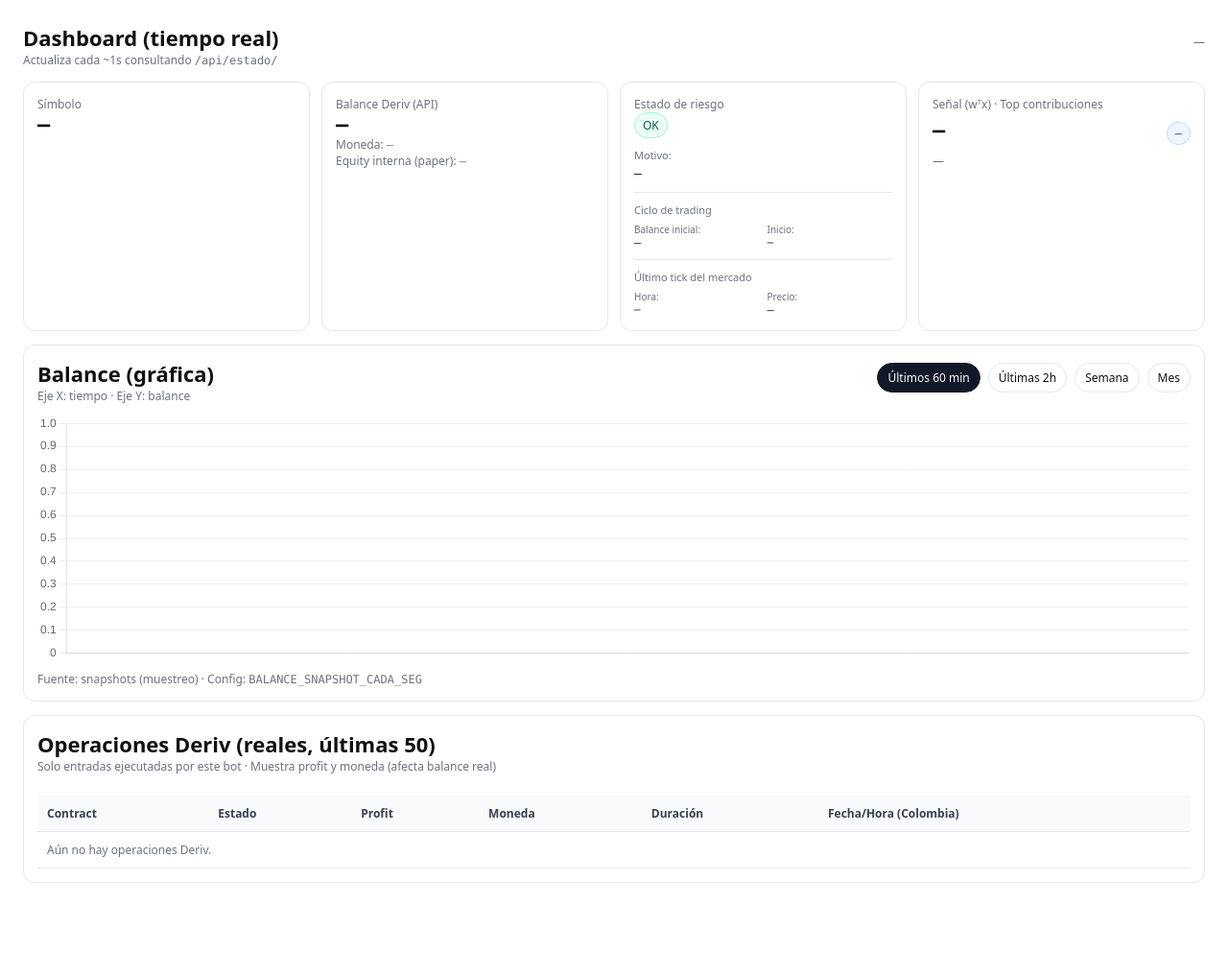
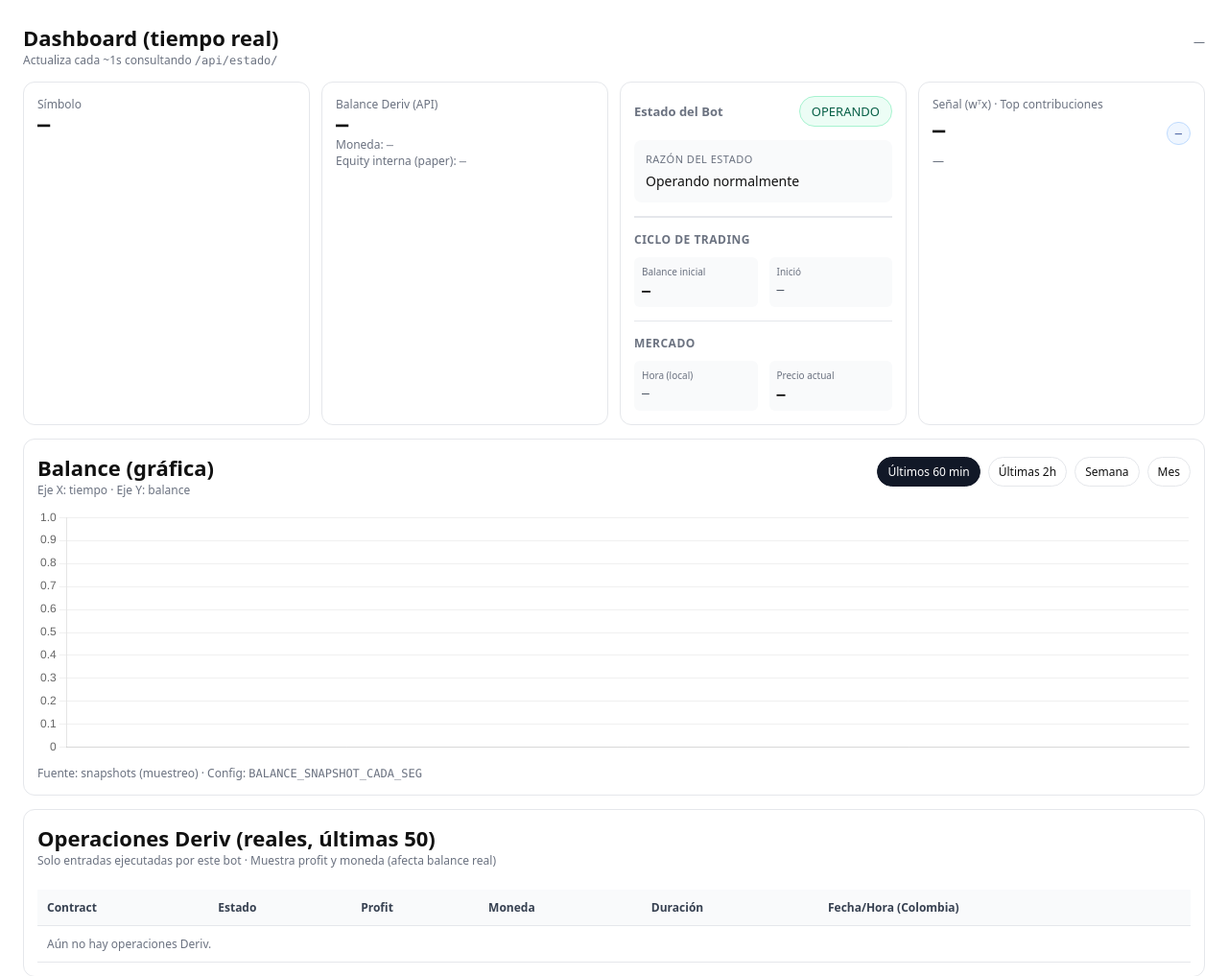
Before and after one commit to johnschneiider/binabot, a Django app: page / in a window 1280 px wide. Shown: the top 1017 px of the page at 96% size. Before the commit the page ends 920 px from the top, so only its background shows below. Run offline with Django 5.2, Linux system fonts and the light colour scheme; data that the repository does not hold is empty.

Commit message:
Mejora UI: plantilla mÃ¡s clara, quitar bloqueo de horas por defecto, recalibrar con umbrales mÃ¡s altos

```diff
--- a/gestion_riesgo/templates/gestion_riesgo/dashboard.html
+++ b/gestion_riesgo/templates/gestion_riesgo/dashboard.html
@@ -61,44 +61,64 @@
         <div class="muted">Equity interna (paper): <span class="mono" id="capital_actual">{{ cuenta.capital_actual|default:"—" }}</span></div>
       </div>
       <div class="card">
-        <div class="muted">Estado de riesgo</div>
-        {% if cuenta and cuenta.bloqueado %}
-          <div class="badge bad" id="bloqueado">BLOQUEADO</div>
-        {% else %}
-          <div class="badge ok" id="bloqueado">OK</div>
-        {% endif %}
-        <div style="margin-top: 10px;">
-          <div class="muted" style="font-size: 11px; margin-bottom: 4px;">Motivo:</div>
-          <div class="mono" id="riesgo_motivo" style="font-size: 13px; font-weight: 500;">{% if cuenta and cuenta.riesgo_motivo %}{{ cuenta.riesgo_motivo }}{% else %}—{% endif %}</div>
+        <div style="display: flex; justify-content: space-between; align-items: center; margin-bottom: 14px;">
+          <div class="muted" style="font-size: 13px; font-weight: 600;">Estado del Bot</div>
+          {% if cuenta and cuenta.bloqueado %}
+            <div class="badge bad" id="bloqueado" style="font-size: 13px; padding: 6px 12px;">BLOQUEADO</div>
+          {% else %}
+            <div class="badge ok" id="bloqueado" style="font-size: 13px; padding: 6px 12px;">OPERANDO</div>
+          {% endif %}
         </div>
-        <div id="ciclo_pausa_info" style="margin-top: 10px; display: none;">
-          <div class="muted" style="font-size: 11px; margin-bottom: 4px;">Pausa hasta:</div>
-          <div class="mono" id="ciclo_pausa_fecha" style="font-size: 13px; color: #dc2626;"></div>
-          <div class="mono" id="ciclo_pausa_countdown" style="font-size: 12px; color: #dc2626; margin-top: 2px;"></div>
+
+        <div style="padding: 12px; background: #f9fafb; border-radius: 8px; margin-bottom: 12px;">
+          <div class="muted" style="font-size: 11px; margin-bottom: 6px; text-transform: uppercase; letter-spacing: 0.5px;">Razón del estado</div>
+          <div id="riesgo_motivo" style="font-size: 14px; font-weight: 500; color: #111; line-height: 1.4;">
+            {% if cuenta and cuenta.riesgo_motivo_ui %}
+              {{ cuenta.riesgo_motivo_ui }}
+            {% elif cuenta and cuenta.riesgo_motivo %}
+              {{ cuenta.riesgo_motivo }}
+            {% else %}
+              Operando normalmente
+            {% endif %}
+          </div>
         </div>
-        <div style="margin-top: 12px; padding-top: 10px; border-top: 1px solid #e5e7eb;">
-          <div class="muted" style="font-size: 11px; margin-bottom: 6px;">Ciclo de trading</div>
-          <div style="display: grid; grid-template-columns: 1fr 1fr; gap: 8px; font-size: 12px;">
-            <div>
-              <div class="muted" style="font-size: 10px;">Balance inicial:</div>
-              <div class="mono" id="ciclo_balance_inicio" style="font-weight: 500;">{% if cuenta and cuenta.ciclo_balance_inicio != None %}{{ cuenta.ciclo_balance_inicio|floatformat:2 }}{% else %}—{% endif %}</div>
+
+        <div id="ciclo_pausa_info" style="padding: 12px; background: #fef2f2; border: 1px solid #fecaca; border-radius: 8px; margin-bottom: 12px; display: none;">
+          <div class="muted" style="font-size: 11px; margin-bottom: 6px; text-transform: uppercase; letter-spacing: 0.5px; color: #991b1b;">Pausa activa</div>
+          <div class="mono" id="ciclo_pausa_fecha" style="font-size: 14px; font-weight: 600; color: #dc2626; margin-bottom: 4px;"></div>
+          <div class="mono" id="ciclo_pausa_countdown" style="font-size: 13px; color: #b91c1c;"></div>
+        </div>
+
+        <div style="margin-top: 14px; padding-top: 14px; border-top: 2px solid #e5e7eb;">
+          <div class="muted" style="font-size: 12px; font-weight: 600; margin-bottom: 10px; text-transform: uppercase; letter-spacing: 0.5px;">Ciclo de Trading</div>
+          <div style="display: grid; grid-template-columns: 1fr 1fr; gap: 12px; font-size: 13px;">
+            <div style="padding: 8px; background: #f9fafb; border-radius: 6px;">
+              <div class="muted" style="font-size: 10px; margin-bottom: 4px;">Balance inicial</div>
+              <div class="mono" id="ciclo_balance_inicio" style="font-weight: 600; font-size: 15px; color: #111;">
+                {% if cuenta and cuenta.ciclo_balance_inicio != None %}
+                  ${{ cuenta.ciclo_balance_inicio|floatformat:2 }}
+                {% else %}
+                  —
+                {% endif %}
+              </div>
             </div>
-            <div>
-              <div class="muted" style="font-size: 10px;">Inicio:</div>
-              <div class="mono" id="ciclo_inicio" style="font-size: 11px;">—</div>
+            <div style="padding: 8px; background: #f9fafb; border-radius: 6px;">
+              <div class="muted" style="font-size: 10px; margin-bottom: 4px;">Inició</div>
+              <div class="mono" id="ciclo_inicio" style="font-size: 13px; color: #374151;">—</div>
             </div>
           </div>
         </div>
-        <div style="margin-top: 10px; padding-top: 10px; border-top: 1px solid #e5e7eb;">
-          <div class="muted" style="font-size: 11px; margin-bottom: 6px;">Último tick del mercado</div>
-          <div style="display: grid; grid-template-columns: 1fr 1fr; gap: 8px; font-size: 12px;">
-            <div>
-              <div class="muted" style="font-size: 10px;">Hora:</div>
-              <div class="mono" id="ultimo_tick" style="font-size: 11px;">—</div>
+
+        <div style="margin-top: 14px; padding-top: 14px; border-top: 1px solid #e5e7eb;">
+          <div class="muted" style="font-size: 12px; font-weight: 600; margin-bottom: 10px; text-transform: uppercase; letter-spacing: 0.5px;">Mercado</div>
+          <div style="display: grid; grid-template-columns: 1fr 1fr; gap: 12px; font-size: 13px;">
+            <div style="padding: 8px; background: #f9fafb; border-radius: 6px;">
+              <div class="muted" style="font-size: 10px; margin-bottom: 4px;">Hora (local)</div>
+              <div class="mono" id="ultimo_tick" style="font-size: 13px; color: #374151;">—</div>
             </div>
-            <div>
-              <div class="muted" style="font-size: 10px;">Precio:</div>
-              <div class="mono" id="ultimo_precio" style="font-weight: 500;">{{ cuenta.ultimo_precio|default:"—" }}</div>
+            <div style="padding: 8px; background: #f9fafb; border-radius: 6px;">
+              <div class="muted" style="font-size: 10px; margin-bottom: 4px;">Precio actual</div>
+              <div class="mono" id="ultimo_precio" style="font-weight: 600; font-size: 15px; color: #111;">{{ cuenta.ultimo_precio|default:"—" }}</div>
             </div>
           </div>
         </div>
```
Also changed, not shown: 1 other file.
